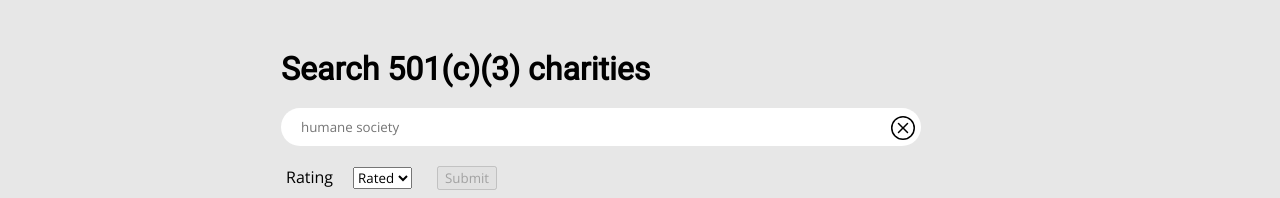
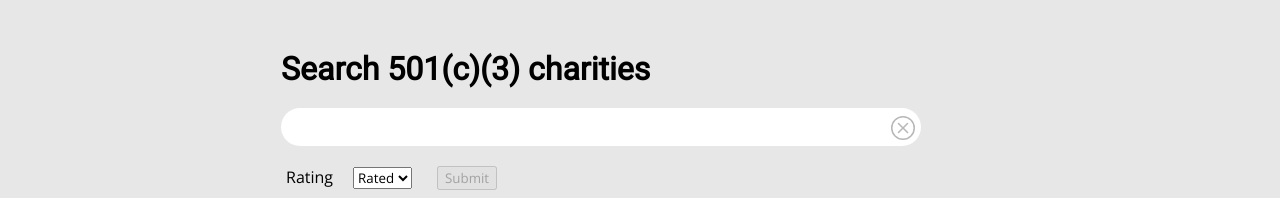
Before and after one commit to nickFalcone/charity-search, a React (Vite) app: page / in a window 1280 px wide. Shown: the top 198 px of the page. Built offline with nearby package versions, Linux system fonts and the light colour scheme.

Commit message:
Clear searchTerm state when clear button clicked; disable clear button if no search term

```diff
--- a/src/ClearButton.tsx
+++ b/src/ClearButton.tsx
@@ -1,11 +1,18 @@
 import React from 'react';
 
-const ClearButton = () => {
+const ClearButton = (props) => {
+  const handleClear = (e) => {
+    e.preventDefault();
+    props.updateSearch('');
+  };
+
   return (
     <button
       className="clear-button"
       aria-label="clear search input"
       type="reset"
+      onClick={handleClear}
+      disabled={props.searchTerm === ''}
     >
       {/* https://icons.getbootstrap.com/icons/x-circle/ */}
       <svg
--- a/src/Search.tsx
+++ b/src/Search.tsx
@@ -73,18 +73,17 @@ const Search = () => {
           }}
         >
           <label htmlFor="searchTerm">
-            <span className="ada-hidden">Search</span>
+            <span className="ada-hidden">Search 501c3 charities</span>
             <input
-              type="text"
               id="searchTerm"
               className="search-input"
               value={searchTerm}
-              placeholder="humane society"
+              placeholder=""
               onChange={(event) => updateSearch(event.target.value)}
-              required
             />
           </label>
-          <ClearButton />
+
+          <ClearButton updateSearch={updateSearch} searchTerm={searchTerm} />
 
           <RatingSelect />
           {/**
--- a/src/index.html
+++ b/src/index.html
@@ -72,7 +72,7 @@
       ></iframe
     ></noscript>
     <!-- End Google Tag Manager (noscript) -->
-    <div id="root"></div>
+    <main id="root"></main>
     <script src="./App.tsx"></script>
     <footer>
       Data provided by
```
